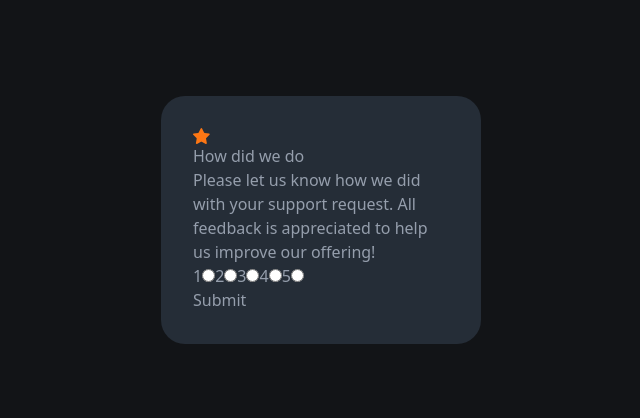
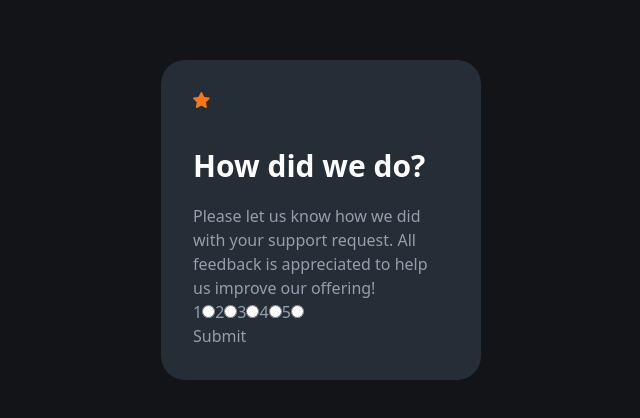
Before and after one commit to azanra/rating-component, a React (Vite) app: page / in a window 1280 px wide. Shown: the part 180-598 px from the top of the page, without its empty margins (319-959 px from the left). Built offline with nearby package versions, Linux system fonts and the light colour scheme.

Commit message:
Style and position header component

```diff
--- a/src/component/attribute/attribute.js
+++ b/src/component/attribute/attribute.js
@@ -1,7 +1,7 @@
 export const componentAttribute = {
   question: {
     header: {
-      text: "How did we do",
+      text: "How did we do?",
     },
     body: {
       text: "Please let us know how we did with your support request. All feedback is appreciated to help us improve our offering!",
--- a/src/component/header.jsx
+++ b/src/component/header.jsx
@@ -1,3 +1,5 @@
 export default function Header({ text }) {
-  return <h1>{text}</h1>;
+  return (
+    <h1 className="text-3xl text-white font-semibold mt-10 mb-5">{text}</h1>
+  );
 }
```
